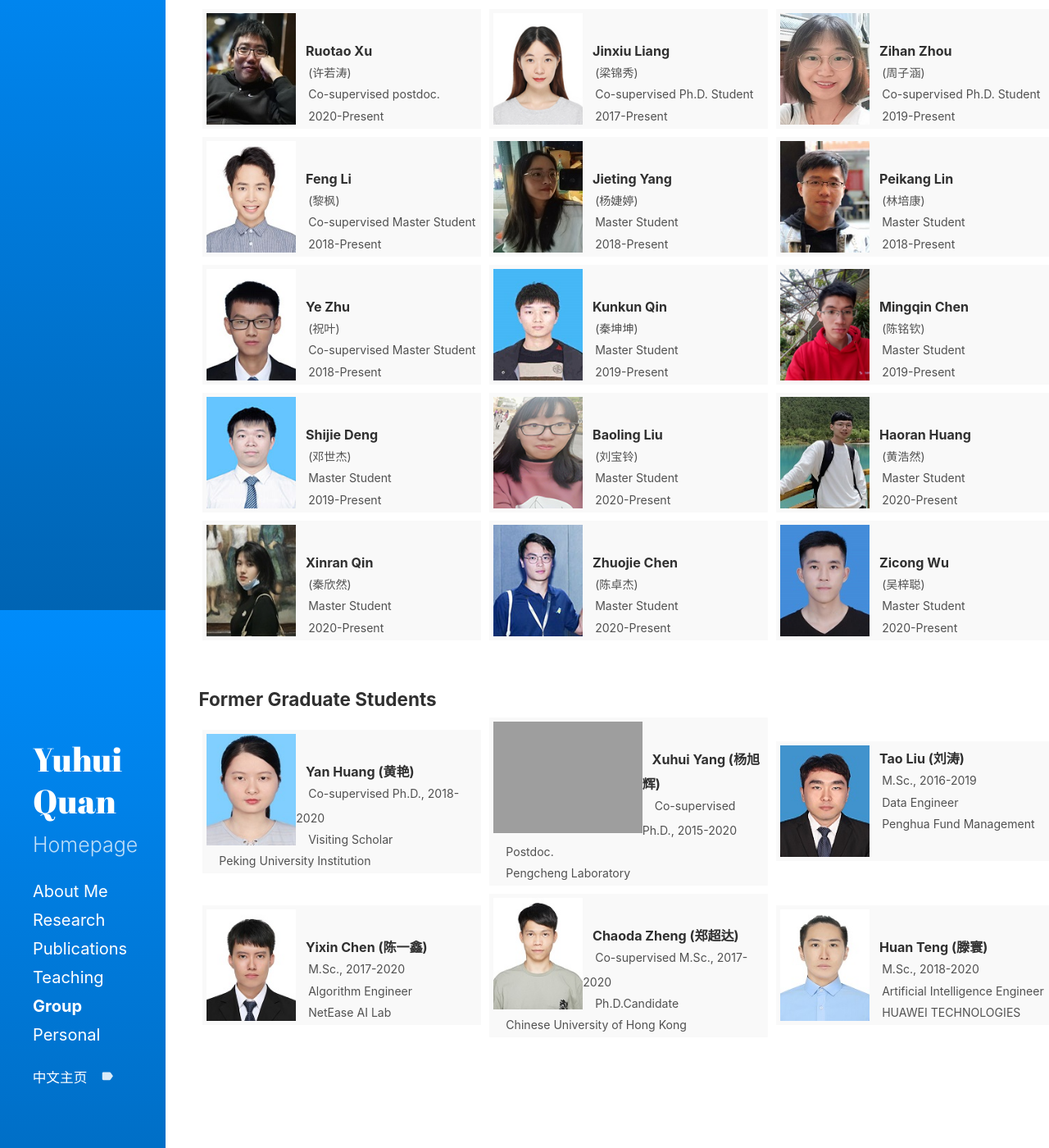
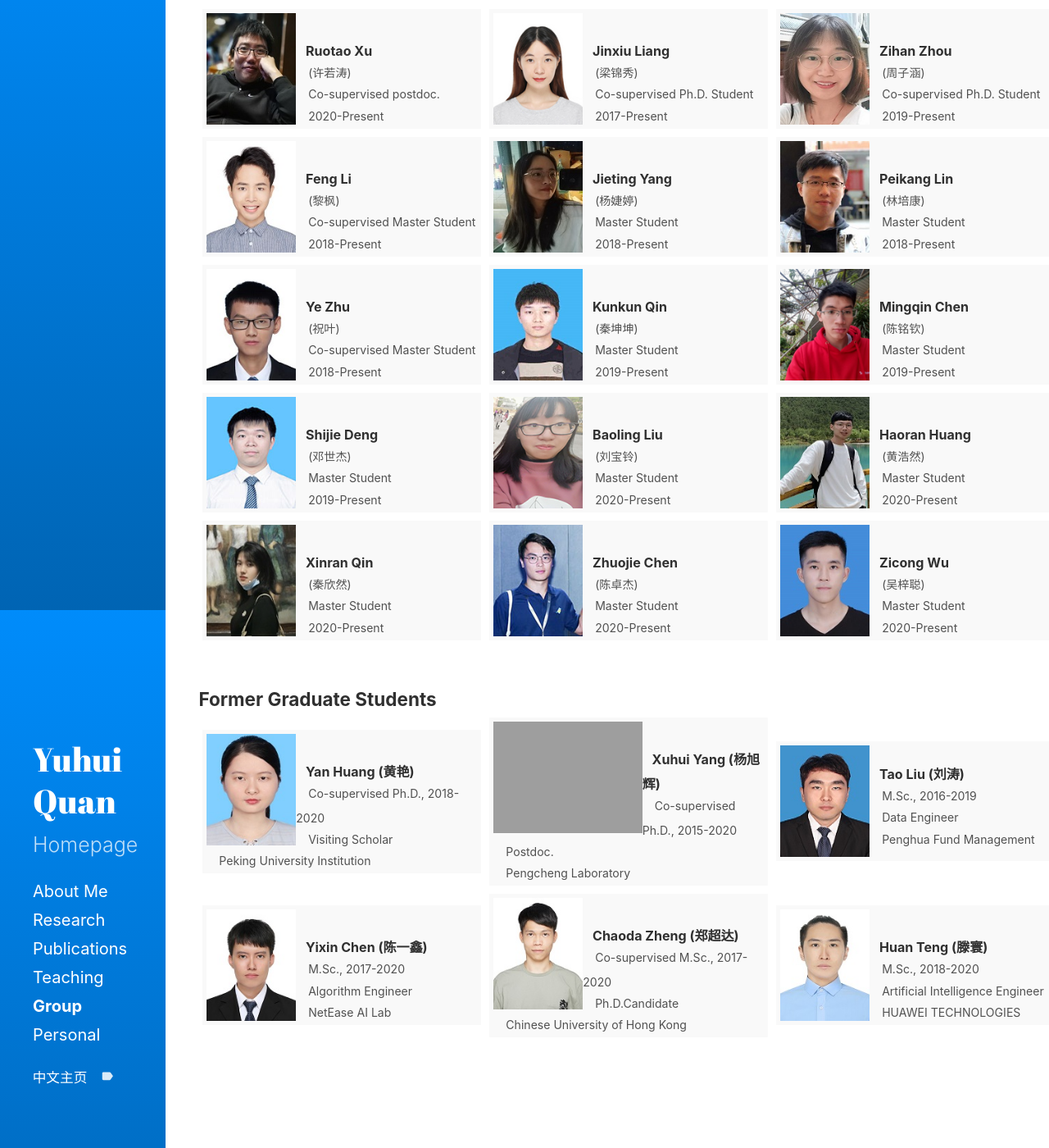
Before and after one commit to csyhquan/csyhquan.github.io, a Jekyll site: the page built from category/group.md, in a window 1280 px wide and 1400 px high, scrolled down 156 px. Shown: the whole window at 82% size. Built offline with Jekyll 4.4.1, drawn with Linux system fonts in a browser that asks for light colours.

Commit message:
Update group.md

```diff
--- a/category/group.md
+++ b/category/group.md
@@ -5,7 +5,7 @@ title: Group
 <style>
 p.ex1 {margin-bottom:-0.1cm}
 p.ex2 {margin-bottom: 0cm}
-
+p.ex3 {margin-bottom:-0.1cm; margin-top:0.5cm}
 u.ex1{   /*用于添加下划线的CSS，直接用<u></u>会和p以及g等冲突*/
     text-decoration: none;
     border-bottom: 1px solid;
@@ -440,7 +440,7 @@ u.ex1{   /*用于添加下划线的CSS，直接用<u></u>会和p以及g等冲突
 <td style="background-color: #f9f9f9;">
 <p class="ex2"><img src="https://csyhquan.github.io/images/2016级硕士刘涛.jpg" alt="" height="136" align="left" /></p>
 
-<p class="ex1"><g0><span><strong> &ensp; Tao Liu (刘涛)</strong></span></g0></p>
+<p class="ex3"><g0><span><strong> &ensp; Tao Liu (刘涛)</strong></span></g0></p>
 <p class="ex1"><g1><span>&ensp;&nbsp;&nbsp;M.Sc., 2016-2019</span></g1></p>
 <p class="ex1"><g1><span> &ensp;&nbsp;&nbsp;Data Engineer</span></g1></p>
 <p class="ex1"><g1><span> &ensp;&nbsp;&nbsp;Penghua Fund Management</span></g1></p>
```
